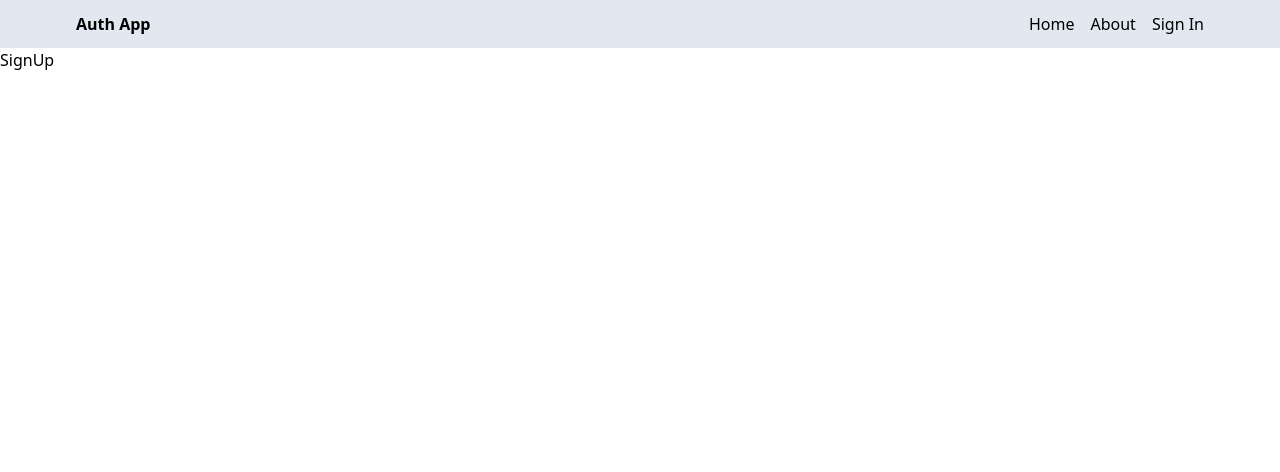
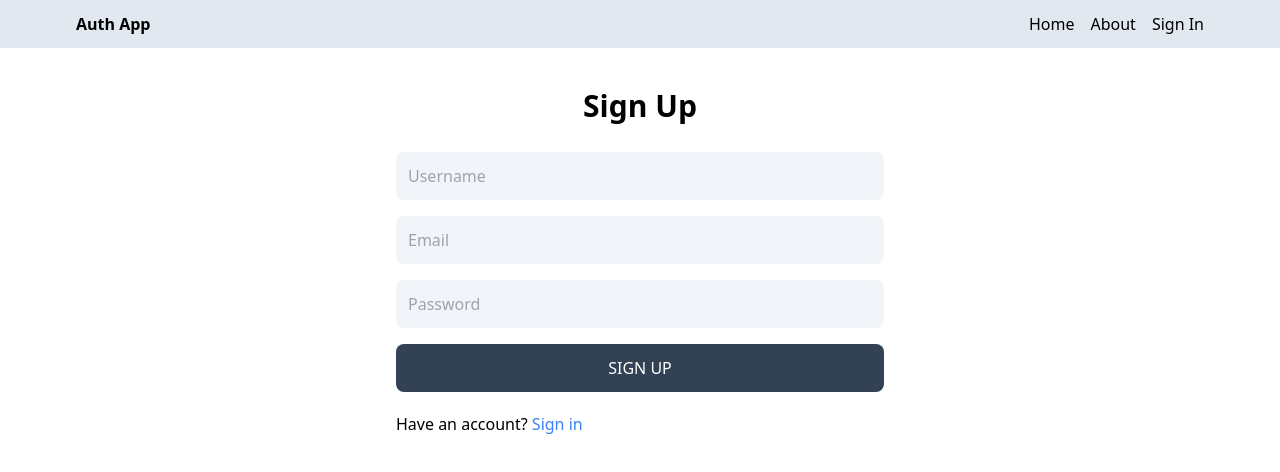
Before and after one commit to Woound/mern-auth, a React (Vite) app in the folder client/: page /sign-up in a window 1280 px wide. Shown: the top 472 px of the page. Built offline with nearby package versions, Linux system fonts and the light colour scheme.

Commit message:
Completed Sign Up page UI

```diff
--- a/client/src/pages/SignUp.jsx
+++ b/client/src/pages/SignUp.jsx
@@ -1,5 +1,42 @@
+import { Link } from 'react-router-dom'
+
 const SignUp = () => {
-  return <div>SignUp</div>
+  return (
+    <div className='p-3 max-w-lg mx-auto'>
+      <h1 className=' text-3xl text-center font-semibold my-7'>Sign Up</h1>
+      <form className=' flex flex-col gap-4'>
+        <input
+          type='text'
+          placeholder='Username'
+          id='username'
+          className=' bg-slate-100 p-3 rounded-lg'
+        />
+        <input
+          type='email'
+          placeholder='Email'
+          id='email'
+          className=' bg-slate-100 p-3 rounded-lg'
+        />
+        <input
+          type='password'
+          placeholder='Password'
+          id='password'
+          className=' bg-slate-100 p-3 rounded-lg'
+        />
+        <button className='bg-slate-700 text-white p-3 rounded-lg uppercase hover:opacity-95 disabled:opacity-80'>
+          Sign up
+        </button>
+      </form>
+      <div className=' flex gap-2 mt-5'>
+        <p>
+          Have an account?{' '}
+          <Link to='/sign-in'>
+            <span className=' text-blue-500'>Sign in</span>
+          </Link>
+        </p>
+      </div>
+    </div>
+  )
 }
 
 export default SignUp
```
